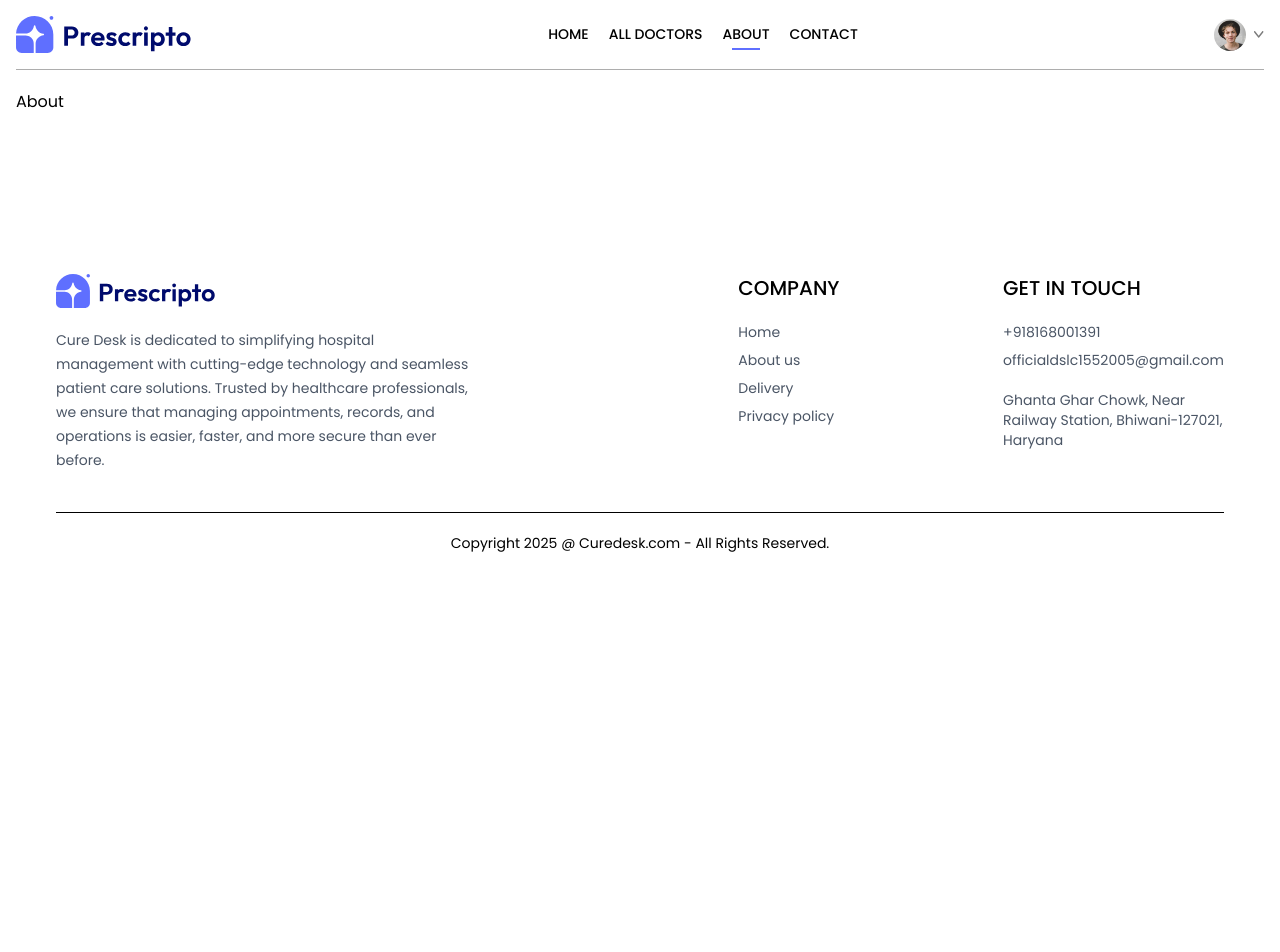
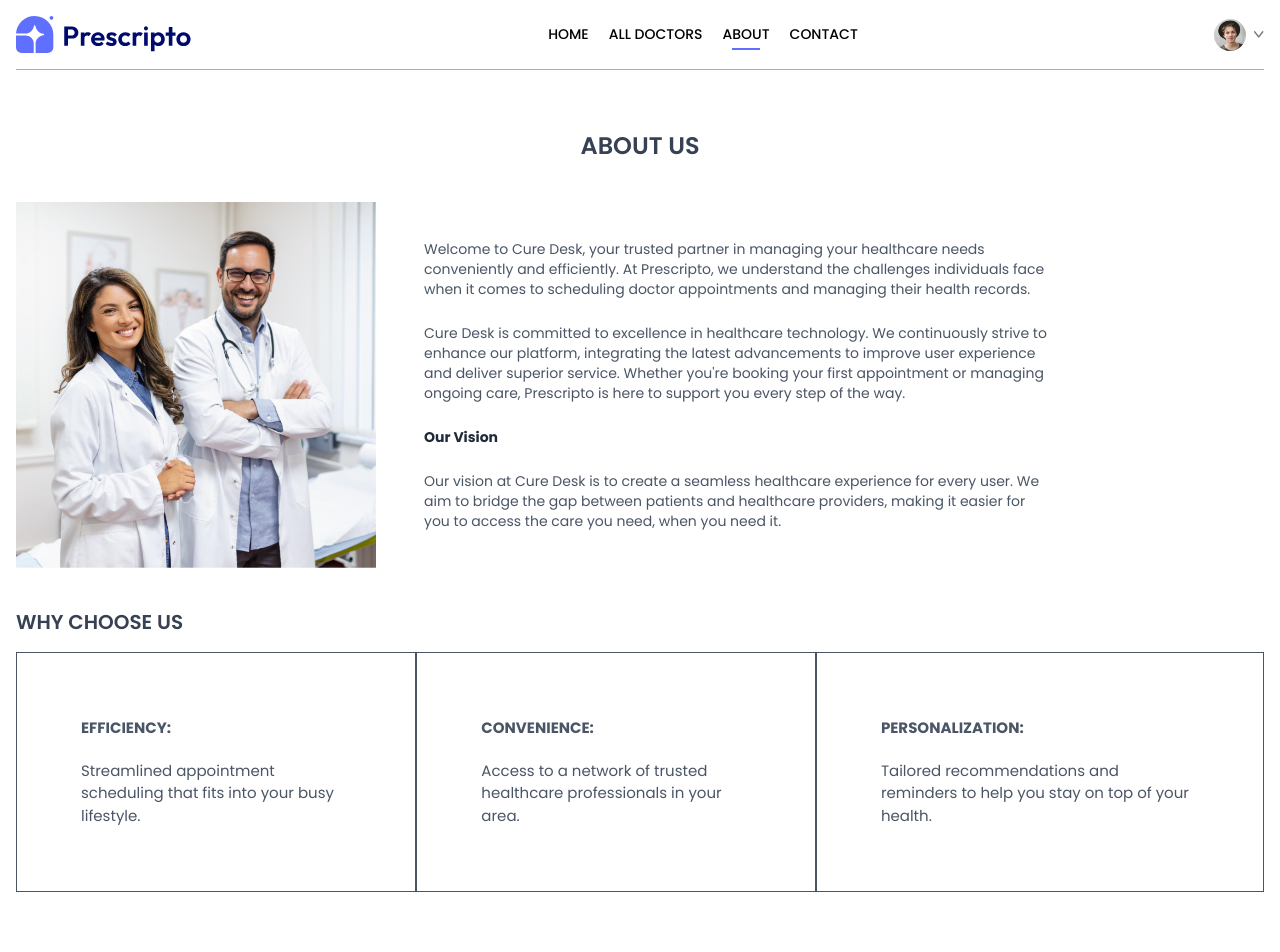
Before and after one commit to Divyansh1552005/Cure_Desk, a React (Vite) app in the folder frontend/: page /about in a window 1280 px wide. Shown: the top 952 px of the page. Before the commit the page ends 800 px from the top, so only its background shows below. Built offline with nearby package versions, Linux system fonts and the light colour scheme.

Commit message:
Created multiple pages

```diff
--- a/frontend/src/components/Footer.jsx
+++ b/frontend/src/components/Footer.jsx
@@ -19,10 +19,10 @@
                     <ul className='flex flex-col gap-2 text-gray-600'>
                         {/* Adding links to Home and About */}
                         <li>
-                            <Link to="/" className="hover:underline">Home</Link>
+                            <Link to="/" className="hover:underline" onClick={() => scrollIntoView(0, 0)}>Home</Link>
                         </li>
                         <li>
-                            <Link to="/about" className="hover:underline">About us</Link>
+                            <Link to="/about" className="hover:underline" onClick={() => scrollIntoView(0, 0)}>About us</Link>
                         </li>
                         <li>Delivery</li>
                         <li>Privacy policy</li>
--- a/frontend/src/pages/About.jsx
+++ b/frontend/src/pages/About.jsx
@@ -1,8 +1,44 @@
 import React from 'react'
+import { assets } from '../assets/assets'
 
 const About = () => {
   return (
-    <div>About</div>
+    <div>
+
+      <div className='text-center text-2xl pt-10 text-[#707070]'>
+        <p className='text-gray-700 font-semibold'>ABOUT US</p>
+      </div>
+
+      <div className='my-10 flex flex-col md:flex-row gap-12'>
+        <img className='w-full md:max-w-[360px]' src={assets.about_image} alt="" />
+        <div className='flex flex-col justify-center gap-6 md:w-2/4 text-sm text-gray-600'>
+          <p>Welcome to Cure Desk, your trusted partner in managing your healthcare needs conveniently and efficiently. At Prescripto, we understand the challenges individuals face when it comes to scheduling doctor appointments and managing their health records.</p>
+          <p>Cure Desk is committed to excellence in healthcare technology. We continuously strive to enhance our platform, integrating the latest advancements to improve user experience and deliver superior service. Whether you're booking your first appointment or managing ongoing care, Prescripto is here to support you every step of the way.</p>
+          <b className='text-gray-800'>Our Vision</b>
+          <p>Our vision at Cure Desk is to create a seamless healthcare experience for every user. We aim to bridge the gap between patients and healthcare providers, making it easier for you to access the care you need, when you need it.</p>
+        </div>
+      </div>
+
+      <div className='text-xl my-4'>
+        <p  className='text-gray-700 font-semibold' >WHY CHOOSE US</p>
+      </div>
+
+      <div className='flex flex-col md:flex-row mb-20'>
+        <div className='border px-10 md:px-16 py-8 sm:py-16 flex flex-col gap-5 text-[15px] hover:bg-primary hover:text-white transition-all duration-300 text-gray-600 cursor-pointer'>
+          <b>EFFICIENCY:</b>
+          <p>Streamlined appointment scheduling that fits into your busy lifestyle.</p>
+        </div>
+        <div className='border px-10 md:px-16 py-8 sm:py-16 flex flex-col gap-5 text-[15px] hover:bg-primary hover:text-white transition-all duration-300 text-gray-600 cursor-pointer'>
+          <b>CONVENIENCE: </b>
+          <p>Access to a network of trusted healthcare professionals in your area.</p>
+        </div>
+        <div className='border px-10 md:px-16 py-8 sm:py-16 flex flex-col gap-5 text-[15px] hover:bg-primary hover:text-white transition-all duration-300 text-gray-600 cursor-pointer'>
+          <b>PERSONALIZATION:</b>
+          <p >Tailored recommendations and reminders to help you stay on top of your health.</p>
+        </div>
+      </div>
+
+    </div>
   )
 }
 
--- a/frontend/src/pages/Contact.jsx
+++ b/frontend/src/pages/Contact.jsx
@@ -1,8 +1,27 @@
 import React from 'react'
+import { assets } from '../assets/assets'
 
 const Contact = () => {
   return (
-    <div>Contact</div>
+    <div>
+
+      <div className='text-center text-2xl pt-10 text-[#707070]'>
+        <p className='text-gray-700 font-semibold' >CONTACT US</p>
+      </div>
+
+      <div className='my-10 flex flex-col justify-center md:flex-row gap-10 mb-28 text-sm'>
+        <img className='w-full md:max-w-[360px]' src={assets.contact_image} alt="" />
+        <div className='flex flex-col justify-center items-start gap-6'>
+          <p className=' font-semibold text-lg text-gray-600'>OUR OFFICE</p>
+          <p className=' text-gray-500'>Ghanta Ghar Chowk <br /> Near Railway Station, Bhiwani-127021, Haryana</p>
+          <p className=' text-gray-500'>Tel: +918168001391 <br /> Email: officialdslc1552005@gmail.com</p>
+          <p className=' font-semibold text-lg text-gray-600'>CAREERS AT PRESCRIPTO</p>
+          <p className=' text-gray-500'>Learn more about our teams and job openings.</p>
+          <button className='border border-black px-8 py-4 text-sm hover:bg-black hover:text-white transition-all duration-500'>Explore Jobs</button>
+        </div>
+      </div>
+
+    </div>
   )
 }
 
--- a/frontend/src/pages/Login.jsx
+++ b/frontend/src/pages/Login.jsx
@@ -1,8 +1,83 @@
-import React from 'react'
+import React, { useContext, useEffect, useState } from 'react'
+import { AppContext } from '../context/AppContext'
+import axios from 'axios'
+import { toast } from 'react-toastify'
+import { useNavigate } from 'react-router-dom'
 
 const Login = () => {
+
+  // to manage state of login and signup
+  const [state, setState] = useState('Sign Up')
+
+  // to store values of input fields
+  const [name, setName] = useState('')
+  const [email, setEmail] = useState('')
+  const [password, setPassword] = useState('')
+
+  const navigate = useNavigate()
+  const { backendUrl, token, setToken } = useContext(AppContext)
+
+  const onSubmitHandler = async (event) => {
+    event.preventDefault();
+
+    if (state === 'Sign Up'){
+      const { data } = await axios.post(backendUrl + '/api/user/register', { name, email, password })
+
+      if (data.success) {
+        localStorage.setItem('token', data.token)
+        setToken(data.token)
+      } else {
+        toast.error(data.message)
+      }
+
+    } else {
+
+      const { data } = await axios.post(backendUrl + '/api/user/login', { email, password })
+
+      if (data.success) {
+        localStorage.setItem('token', data.token)
+        setToken(data.token)
+      } else {
+        toast.error(data.message)
+      }
+
+    }
+
+  }
+
+  useEffect(() => {
+    if (token) {
+      navigate('/')
+    }
+  }, [token])
+
   return (
-    <div>Login</div>
+    <form onSubmit={onSubmitHandler} className='min-h-[80vh] flex items-center'>
+      <div className='flex flex-col gap-3 m-auto items-start p-8 min-w-[340px] sm:min-w-96 border rounded-xl text-[#5E5E5E] text-sm shadow-lg'>
+        <p className='text-2xl font-semibold'>{state === 'Sign Up' ? 'Create Account' : 'Login'}</p>
+        <p>Please {state === 'Sign Up' ? 'sign up' : 'log in'} to book appointment</p>
+        {state === 'Sign Up'
+          ? <div className='w-full '>
+            <p>Full Name</p>
+            <input onChange={(e) => setName(e.target.value)} value={name} className='border border-[#DADADA] rounded w-full p-2 mt-1' type="text" required />
+          </div>
+          : null
+        }
+        <div className='w-full '>
+          <p>Email</p>
+          <input onChange={(e) => setEmail(e.target.value)} value={email} className='border border-[#DADADA] rounded w-full p-2 mt-1' type="email" required />
+        </div>
+        <div className='w-full '>
+          <p>Password</p>
+          <input onChange={(e) => setPassword(e.target.value)} value={password} className='border border-[#DADADA] rounded w-full p-2 mt-1' type="password" required />
+        </div>
+        <button className='bg-primary text-white w-full py-2 my-2 rounded-md text-base'>{state === 'Sign Up' ? 'Create account' : 'Login'}</button>
+        {state === 'Sign Up'
+          ? <p>Already have an account? <span onClick={() => setState('Login')} className='text-primary underline cursor-pointer'>Login here</span></p>
+          : <p>Create an new account? <span onClick={() => setState('Sign Up')} className='text-primary underline cursor-pointer'>Click here</span></p>
+        }
+      </div>
+    </form>
   )
 }
 
```
